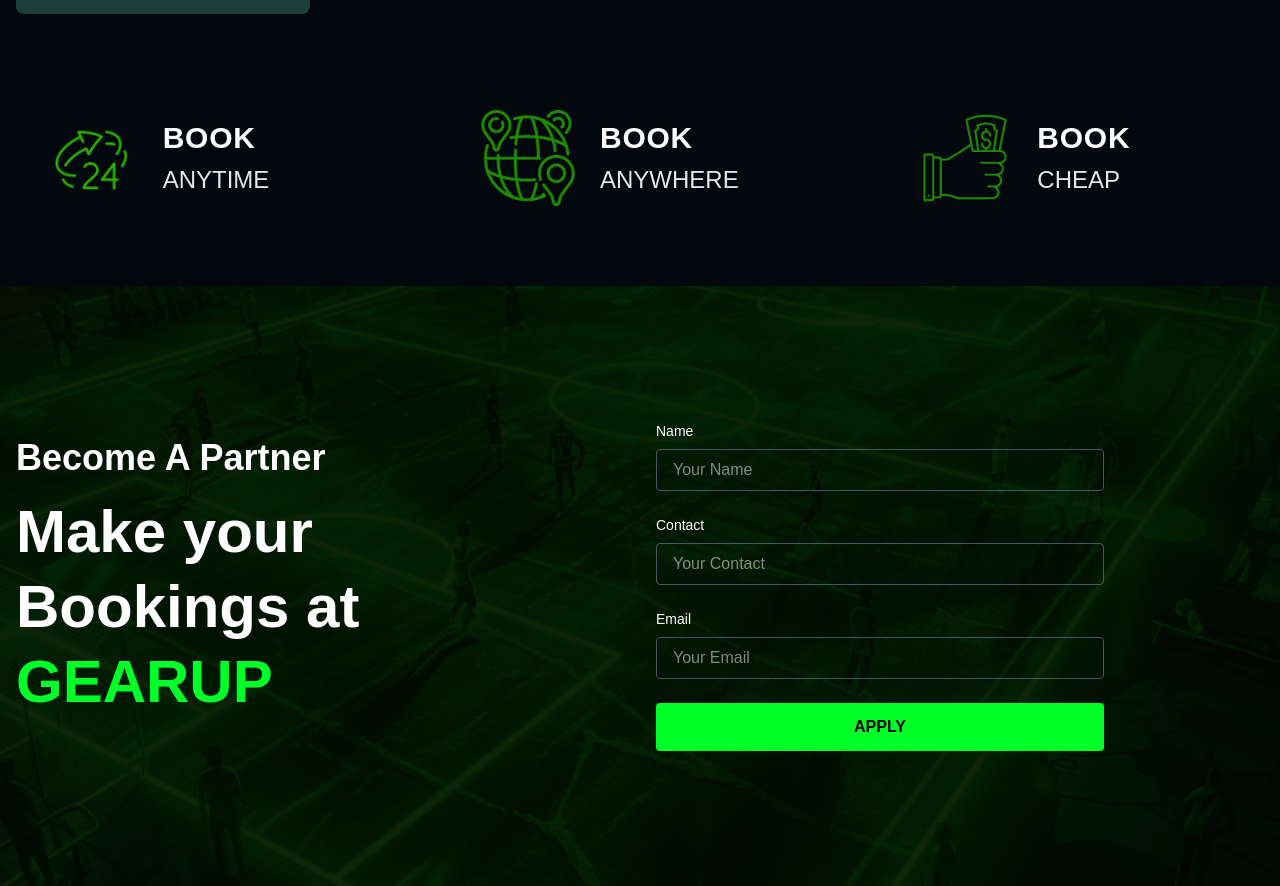
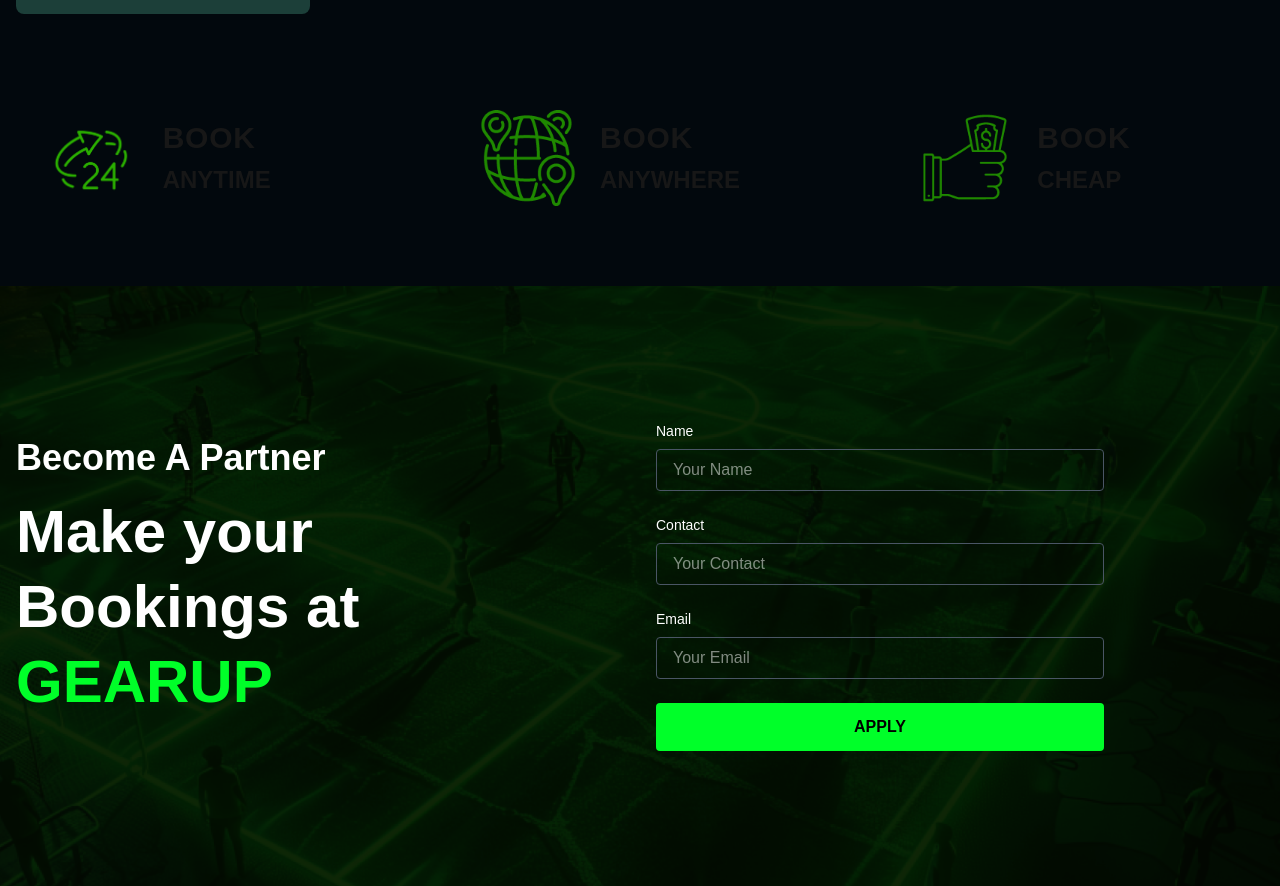
Before and after one commit to Omni-2024/Gearup, a Next.js app in the folder gearup-client/: page / in a window 1280 px wide. Shown: the part 1322-2208 px from the top of the page. Built offline with nearby package versions, Linux system fonts and the light colour scheme.

Commit message:
Update BookingBenefits component styles for better readability and add Tailwind CSS forms plugin

```diff
--- a/gearup-client/src/components/home/BookingBenefits.tsx
+++ b/gearup-client/src/components/home/BookingBenefits.tsx
@@ -27,9 +27,9 @@
                   className="w-full h-full object-contain"
                 />
               </div>
-              <div className="text-white">
+              <div className="">
                 <h3 className="text-2xl md:text-3xl font-bold tracking-wide mb-2">{benefit.title}</h3>
-                <p className="text-xl md:text-2xl opacity-90">{benefit.subtitle}</p>
+                <p className="text-xl md:text-2xl font-semibold text-gearupgreen">{benefit.subtitle}</p>
               </div>
             </div>
           ))}
--- a/gearup-client/tailwind.config.js
+++ b/gearup-client/tailwind.config.js
@@ -12,6 +12,7 @@
         secondary: '#1C3F39',
         dark: '#02080D',
         'dark-green': '#020E07',
+        'gearupgreen': '#297216'
       },
       container: {
         center: true,
@@ -19,5 +20,5 @@
       },
     },
   },
-  plugins: [],
+  plugins: [require('@tailwindcss/forms')],
 }
```
